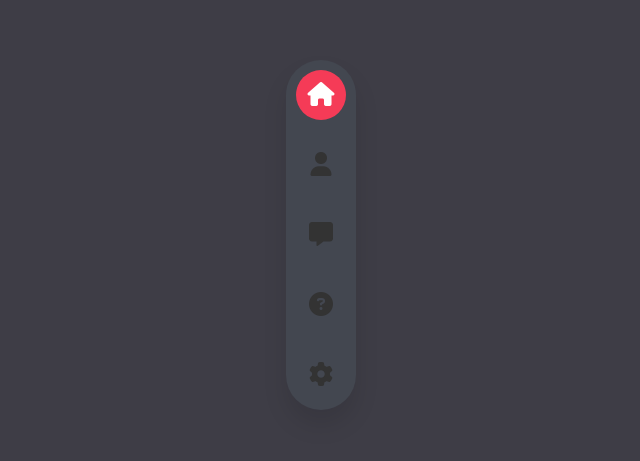
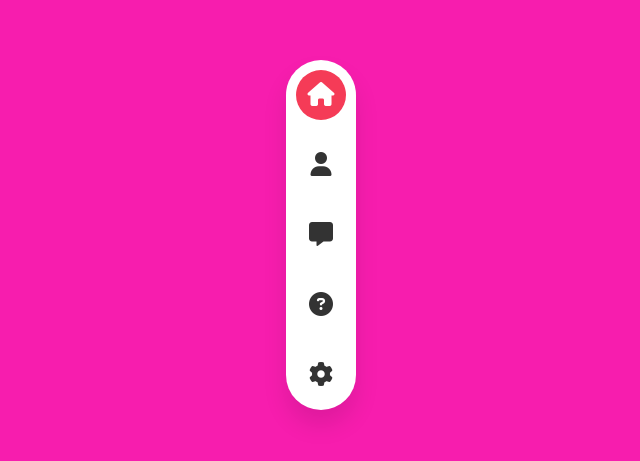
Before and after one commit to semicon/AnimatedMagicMenuCSS, a plain HTML site: page index.html in a window 1280 px wide. Shown: the part 165-626 px from the top of the page, without its empty margins (319-959 px from the left). Drawn offline with Linux system fonts and the light colour scheme.

Commit message:
Update style.css

```diff
--- a/style.css
+++ b/style.css
@@ -9,14 +9,14 @@ body{
     justify-content: center;
     align-items: center;
     min-height: 100vh;
-    background: #3e3d46;
+    background: #f71dae;
     transition: 0.5s;
 }
 .navigation{
     position: relative;
     width: 70px;
     height: 350px;
-    background: #434750;
+    background: #fff;
     border-radius: 35px;
     box-shadow: 0 15px 25px rgba(0,0,0,0.1);
 }
```
